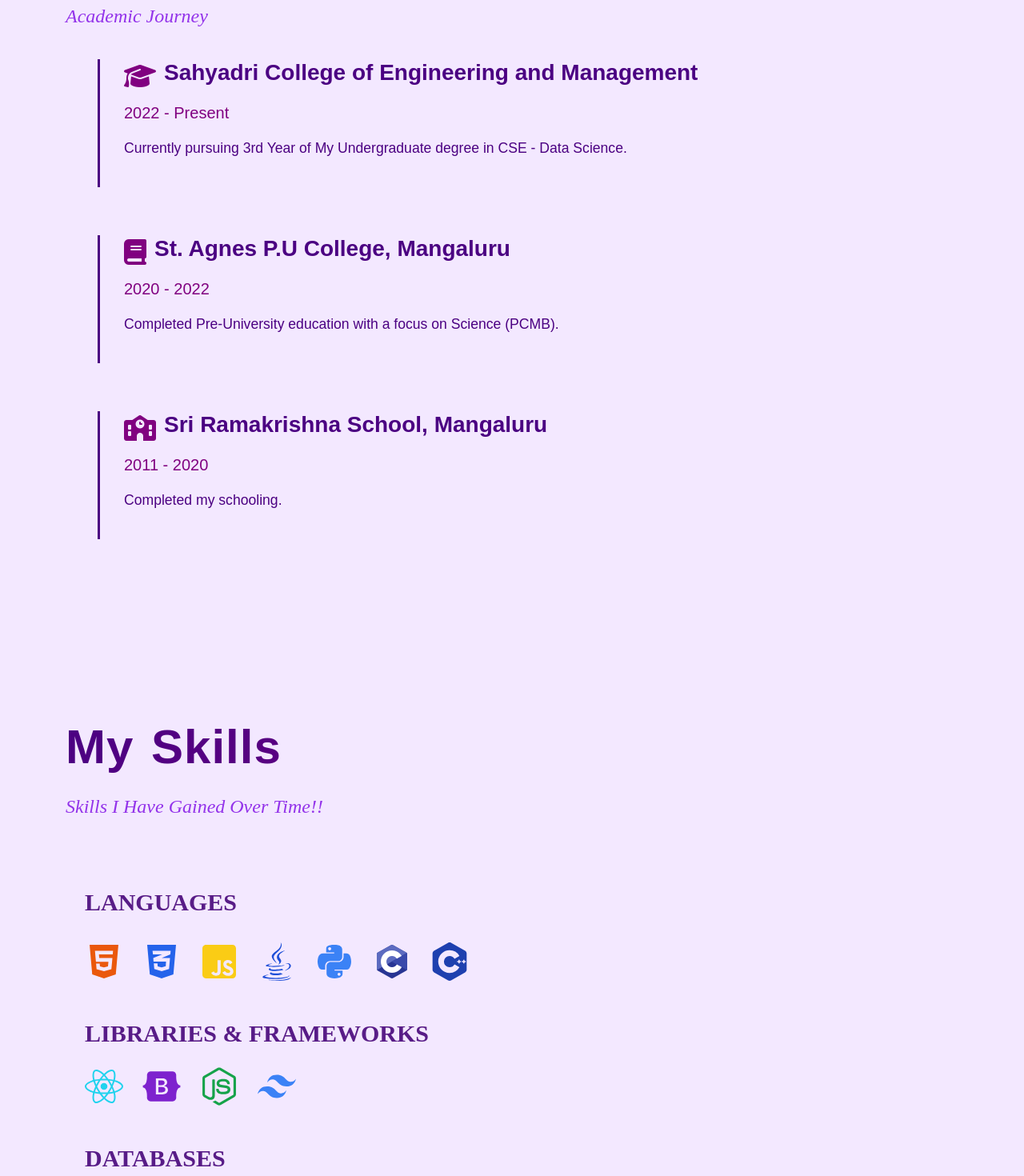
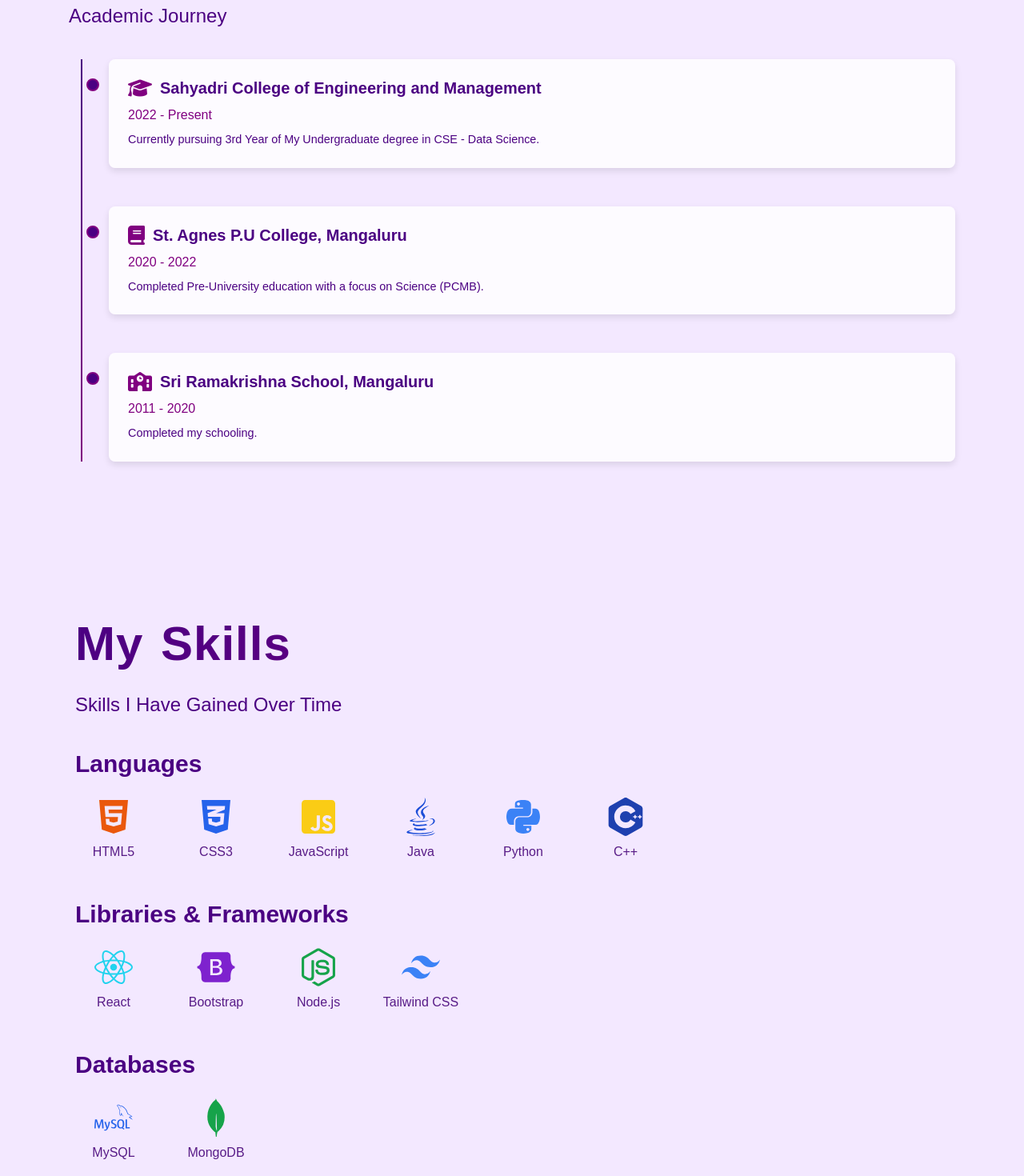
Before and after one commit to SameekshaMenda/portfolio, a React (Create React App) app: page / in a window 1280 px wide. Shown: the part 1200-2670 px from the top of the page at 80% size. Built offline with nearby package versions, Linux system fonts and the light colour scheme; no server answers.

Commit message:
eduction section

```diff
--- a/src/components/SkillsSection.js
+++ b/src/components/SkillsSection.js
@@ -1,6 +1,5 @@
 import React from "react";
 import "../css/App.css";
-
 import {
     FaHtml5,
     FaCss3Alt,
@@ -13,17 +12,8 @@ import {
     FaJava,
     FaFigma,
 } from "react-icons/fa";
-import { SiCplusplus, SiTailwindcss } from "react-icons/si"; // Add SiTailwindcss
+import { SiCplusplus, SiTailwindcss, SiMysql, SiMongodb, SiPostman, SiVisualstudiocode } from "react-icons/si";
 
-//import { SiCplusplus } from "react-icons/si";
-
-// Import the custom icons
-import CIcon from "../icons/c icon.png";
-import postman from "../icons/postman.png";
-import vscode from "../icons/vscode.png";
-import mysql from "../icons/mysql.png";
-import mongodb from "../icons/mongodb.png";
-import tailwind from "../icons/tailwind.png";
 const SkillsSection = () => {
     return (
         <section
@@ -31,123 +21,106 @@ const SkillsSection = () => {
             style={{
                 backgroundColor: "#F3E8FF",
                 position: "relative",
-                paddingTop: "80px",
-                paddingBottom: "80px",
+                padding: "80px 0",
+                fontFamily: "'Poppins', sans-serif"
             }}
         >
-            <div className="container">
-                <p
-                    className="text-6xl font-bold text-transparent mb-4"
+            <div className="container px-4">
+                <h1
+                    className="text-4xl md:text-6xl font-bold mb-4"
                     style={{
                         backgroundImage: 'linear-gradient(120deg, #4B0082, #800080)',
                         backgroundClip: 'text',
                         WebkitBackgroundClip: 'text',
-                        animation: 'glitter 1.5s infinite linear',
-                        fontFamily: "'Poppins', sans-serif",
-                        // display: "inline-block", //gives gradient effect
+                        color: 'transparent',
                         wordSpacing: '4px',
                         letterSpacing: "1px",
-                        lineHeight: "1.2" // Increase spacing between lines to solve y problem
-
+                        lineHeight: "1.2"
                     }}
                 >
                     My Skills
-                </p>
+                </h1>
 
-
-                <p
-                    className="text-lg text-purple-600 italic mb-10"
+                <h2
+                    className="text-xl md:text-2xl mb-10"
                     style={{
-                        fontFamily: "'Lobster', cursive",
-                        fontSize: "1.5rem",
+                        color: "#4B0082",
+                        fontWeight: "500"
                     }}
                 >
-                    Skills I Have Gained Over Time!!
-                </p>
+                    Skills I Have Gained Over Time
+                </h2>
 
-                {/* Skill Icons */}
-                <div className="skills-section py-12 px-6">
-                   {/* Section: Languages */}
-<div className="mb-12">
-    <h2 className="text-3xl font-bold text-purple-900 mb-8" style={{ fontFamily: "'Lobster', cursive" }}>
-        LANGUAGES
-    </h2>
-    <div className="flex flex-wrap items-center gap-6">
-        {[
-            { icon: <FaHtml5 className="text-orange-600 text-5xl" /> },
-            { icon: <FaCss3Alt className="text-blue-600 text-5xl" /> },
-            { icon: <FaJsSquare className="text-yellow-400 text-5xl" /> },
-            { icon: <FaJava className="text-blue-700 text-5xl" /> },
-            { icon: <FaPython className="text-blue-500 text-5xl" /> },
-            { icon: <img src={CIcon} alt="C" className="w-12 h-12" /> },
-            { icon: <SiCplusplus className="text-blue-800 text-5xl" /> },
-        ].map((item, index) => (
-            <div key={index} className="flex items-center">
-                {item.icon}
-            </div>
-        ))}
+                {/* Skill Categories */}
+                <div className="space-y-12">
+                    {/* Languages */}
+                    <div>
+                        <h3 className="text-2xl md:text-3xl font-bold mb-6" style={{ color: "#4B0082" }}>
+                            Languages
+                        </h3>
+                        <div className="flex flex-wrap gap-8 justify-center md:justify-start">
+                            <SkillIcon icon={<FaHtml5 />} color="text-orange-600" name="HTML5" />
+                            <SkillIcon icon={<FaCss3Alt />} color="text-blue-600" name="CSS3" />
+                            <SkillIcon icon={<FaJsSquare />} color="text-yellow-400" name="JavaScript" />
+                            <SkillIcon icon={<FaJava />} color="text-blue-700" name="Java" />
+                            <SkillIcon icon={<FaPython />} color="text-blue-500" name="Python" />
+                            <SkillIcon icon={<SiCplusplus />} color="text-blue-800" name="C++" />
                         </div>
                     </div>
 
                     {/* Libraries & Frameworks */}
-<div className="mb-12">
-    <h2 className="text-3xl font-bold text-purple-900 mb-6" style={{ fontFamily: "'Lobster', cursive" }}>
-        LIBRARIES & FRAMEWORKS
-    </h2>
-    <div className="flex flex-wrap items-center gap-6">
-        {[
-            { icon: <FaReact className="text-cyan-400 text-5xl" /> },
-            { icon: <FaBootstrap className="text-purple-700 text-5xl" /> },
-            { icon: <FaNodeJs className="text-green-600 text-5xl" /> },
-            { icon: <SiTailwindcss className="text-blue-500 text-5xl" /> },
-        ].map((item, index) => (
-            <div key={index} className="flex items-center">
-                {item.icon}
-            </div>
-        ))}
+                    <div>
+                        <h3 className="text-2xl md:text-3xl font-bold mb-6" style={{ color: "#4B0082" }}>
+                            Libraries & Frameworks
+                        </h3>
+                        <div className="flex flex-wrap gap-8 justify-center md:justify-start">
+                            <SkillIcon icon={<FaReact />} color="text-cyan-400" name="React" />
+                            <SkillIcon icon={<FaBootstrap />} color="text-purple-700" name="Bootstrap" />
+                            <SkillIcon icon={<FaNodeJs />} color="text-green-600" name="Node.js" />
+                            <SkillIcon icon={<SiTailwindcss />} color="text-blue-500" name="Tailwind CSS" />
                         </div>
                     </div>
 
                     {/* Databases */}
-<div className="mb-12">
-    <h2 className="text-3xl font-bold text-purple-900 mb-6" style={{ fontFamily: "'Lobster', cursive" }}>
-        DATABASES
-    </h2>
-    <div className="flex flex-wrap items-center gap-6">
-        {[
-            { icon: <img src={mysql} alt="MySQL" className="w-12 h-12" /> },
-            { icon: <img src={mongodb} alt="MongoDB" className="w-12 h-12" /> },
-        ].map((item, index) => (
-            <div key={index} className="flex items-center">
-                {item.icon}
-            </div>
-        ))}
+                    <div>
+                        <h3 className="text-2xl md:text-3xl font-bold mb-6" style={{ color: "#4B0082" }}>
+                            Databases
+                        </h3>
+                        <div className="flex flex-wrap gap-8 justify-center md:justify-start">
+                            <SkillIcon icon={<SiMysql />} color="text-blue-600" name="MySQL" />
+                            <SkillIcon icon={<SiMongodb />} color="text-green-600" name="MongoDB" />
                         </div>
                     </div>
 
                     {/* Tools */}
                     <div>
-    <h2 className="text-3xl font-bold text-purple-900 mb-6" style={{ fontFamily: "'Lobster', cursive" }}>
-        TOOLS
-    </h2>
-    <div className="flex flex-wrap items-center gap-6">
-        {[
-            { icon: <FaGit className="text-red-600 text-5xl" /> },
-            { icon: <img src={vscode} alt="VS Code" className="w-12 h-12" /> },
-            { icon: <img src={postman} alt="Postman" className="w-12 h-12" /> },
-            { icon: <FaFigma className="text-purple-500 text-5xl" /> },
-        ].map((item, index) => (
-            <div key={index} className="flex items-center">
-                {item.icon}
-            </div>
-        ))}
+                        <h3 className="text-2xl md:text-3xl font-bold mb-6" style={{ color: "#4B0082" }}>
+                            Tools
+                        </h3>
+                        <div className="flex flex-wrap gap-8 justify-center md:justify-start">
+                            <SkillIcon icon={<FaGit />} color="text-red-600" name="Git" />
+                            <SkillIcon icon={<SiVisualstudiocode />} color="text-blue-600" name="VS Code" />
+                            <SkillIcon icon={<SiPostman />} color="text-orange-600" name="Postman" />
+                            <SkillIcon icon={<FaFigma />} color="text-purple-500" name="Figma" />
                         </div>
                     </div>
-
                 </div>
             </div>
         </section>
     );
 };
 
+const SkillIcon = ({ icon, color, name }) => {
+    return (
+        <div className="flex flex-col items-center w-20 md:w-24">
+            <div className={`text-4xl md:text-5xl mb-2 ${color}`}>
+                {icon}
+            </div>
+            <span className="text-sm md:text-base text-center text-purple-900 font-medium">
+                {name}
+            </span>
+        </div>
+    );
+};
+
 export default SkillsSection;
--- a/src/components/education.js
+++ b/src/components/education.js
@@ -1,35 +1,30 @@
 import React, { useEffect } from 'react';
-import { Player } from '@lottiefiles/react-lottie-player'; // Import Lottie Player
-import animationData from "../developer.json";  // Replace with your animation file path
-import '../css/App.css';
 import AOS from 'aos';
 import "bootstrap/dist/css/bootstrap.min.css";
-import 'aos/dist/aos.css'; // Import AOS styles
-import 'font-awesome/css/font-awesome.min.css';
+import 'aos/dist/aos.css';
 import '@fortawesome/fontawesome-free/css/all.min.css';
 
 const Education = () => {
   useEffect(() => {
-    // Initialize AOS on page load
     AOS.init({
-      duration: 1000, // Animation duration
-      easing: 'ease-out', // Smooth easing
-      once: false, // Keeps the animation triggered every time the section is viewed
-      offset: 200, // Trigger animation earlier
+      duration: 1000,
+      easing: 'ease-out',
+      once: false,
+      offset: 200,
     });
-
-    // Reset AOS animations on route change (for repeated effects)
     AOS.refresh();
 
     return () => {
-      // Clean up AOS on unmount
       AOS.refresh();
     };
   }, []);
 
   return (
-    <div className="App" style={{ backgroundColor: "#F3E8FF", color: "#4B0082" }}>
-
+    <div className="App" style={{
+      backgroundColor: "#F3E8FF",
+      color: "#4B0082",
+      fontFamily: "'Poppins', sans-serif"
+    }}>
       {/* Curvy Bottom for Home Section */}
       <svg
         xmlns="http://www.w3.org/2000/svg"
@@ -53,10 +48,9 @@ const Education = () => {
         id="education"
         className="py-16 text-left"
         style={{
-          backgroundColor: "#F3E8FF", // Pink background
+          backgroundColor: "#F3E8FF",
           position: "relative",
           paddingTop: "160px",
-          fontFamily: "'Poppins', sans-serif", // Increased space to ensure title visibility
         }}
       >
         {/* Curvy Top for Education Section */}
@@ -78,130 +72,238 @@ const Education = () => {
           />
         </svg>
 
-        <div className="container">
-                <p
-                    className="text-6xl font-bold text-transparent mb-4"
+        <div className="container px-3">
+          <div className="row">
+            <div className="col-12">
+              <h1
+                className="text-4xl md:text-6xl font-bold mb-4"
                 style={{
                   backgroundImage: 'linear-gradient(120deg, #4B0082, #800080)',
                   backgroundClip: 'text',
                   WebkitBackgroundClip: 'text',
-                        animation: 'glitter 1.5s infinite linear',
-                        fontFamily: "'Poppins', sans-serif",
-                        // display: "inline-block", //gives gradient effect
+                  color: 'transparent',
                   wordSpacing: '4px',
                   letterSpacing: "1px",
-                        lineHeight: "1.2" // Increase spacing between lines to solve y problem
-
+                  lineHeight: "1.2",
                 }}
               >
                 My Education
-                </p>
-          <p
-                    className="text-lg text-purple-600 italic mb-10"
+              </h1>
+              <h2
+                className="text-lg mb-10"
                 style={{
-                        fontFamily: "'Lobster', cursive",
                   fontSize: "1.5rem",
+                  color: "#4B0082",
+                  fontWeight: "500"
                 }}
               >
                 Academic Journey
-                </p>
+              </h2>
+            </div>
+          </div>
 
+          {/* Timeline */}
+          <div className="row">
+            <div className="col-12">
+              <div style={{
+                position: "relative",
+                paddingLeft: "30px"
+              }}>
+                {/* Timeline line */}
+                <div style={{
+                  position: "absolute",
+                  left: "15px",
+                  top: 0,
+                  bottom: 0,
+                  width: "2px",
+                  background: "linear-gradient(to bottom, #4B0082, #800080)"
+                }}></div>
 
-          {/* Tagline */}
-          {/* <p
-            className="text-lg mb-10"
+                {/* Timeline Item 1 */}
+                <div
+                  className="mb-5"
+                  data-aos="fade-up"
+                  data-aos-delay="100"
                   style={{
-              fontFamily: "'Pacifico', cursive", // A more elegant and playful font
-              fontSize: "2rem", // Slightly larger for emphasis
-              color: "#800080", // A deeper purple for contrast
-              textAlign: "center", // Center-aligned for better balance
-              marginTop: "20px", // Added space above the tagline
-              textShadow: "2px 2px 4px rgba(0, 0, 0, 0.1)", // Subtle shadow for depth
+                    position: "relative",
+                    paddingLeft: "20px"
                   }}
                 >
-            "Empowering the future through continuous learning and innovation."
-          </p> */}
+                  <div style={{
+                    background: "rgba(255, 255, 255, 0.8)",
+                    borderRadius: "8px",
+                    boxShadow: "0 4px 8px rgba(0, 0, 0, 0.1)",
+                    padding: "1.5rem",
+                    position: "relative"
+                  }}>
+                    {/* Timeline dot */}
+                    <div style={{
+                      position: "absolute",
+                      left: "-28px",
+                      top: "24px",
+                      width: "16px",
+                      height: "16px",
+                      borderRadius: "50%",
+                      background: "#4B0082",
+                      border: "2px solid #800080"
+                    }}></div>
 
-          {/* Divider */}
-          {/* <div
-            style={{
-              width: "100px",
-              height: "4px",
-              background: "linear-gradient(90deg, #4B0082, #800080)",
-              margin: "40px auto",
-              borderRadius: "2px",
-            }}
-            data-aos="fade-up"
-            data-aos-delay="200"
-          ></div> */}
-
-          {/* Timeline with Simple Line and Content */}
-          <div className="timeline">
-            <div
-              className="timeline-item"
-              data-aos="fade-up"
-              data-aos-delay="100"
-              data-aos-duration="1500"
-              data-aos-offset="200"
-            >
-              <div className="timeline-content">
                     <div style={{ display: "flex", alignItems: "center", marginBottom: "10px" }}>
-                  <i className="fas fa-graduation-cap" style={{ fontSize: "2rem", color: "#800080", marginRight: "10px" }}></i>
-                  <h5 className="edu-institute" style={{ color: "#4B0082", fontSize: "1.75rem", fontWeight: "bold" }}>
+                      <i className="fas fa-graduation-cap" style={{
+                        fontSize: "1.5rem",
+                        color: "#800080",
+                        marginRight: "10px"
+                      }}></i>
+                      <h3 style={{
+                        color: "#4B0082",
+                        fontSize: "1.25rem",
+                        fontWeight: "bold",
+                        margin: 0
+                      }}>
                         Sahyadri College of Engineering and Management
-                  </h5>
+                      </h3>
                     </div>
-                <p className="edu-duration" style={{ color: "#800080", fontSize: "1.25rem", fontWeight: "500" }}>
+                    <p style={{
+                      color: "#800080",
+                      fontSize: "1rem",
+                      fontWeight: "500",
+                      marginBottom: "0.5rem"
+                    }}>
                       2022 - Present
                     </p>
-                <p className="edu-description" style={{ color: "#4B0082", fontSize: "1.1rem" }}>
+                    <p style={{
+                      color: "#4B0082",
+                      fontSize: "0.9rem",
+                      margin: 0
+                    }}>
                       Currently pursuing 3rd Year of My Undergraduate degree in CSE - Data Science.
                     </p>
-
                   </div>
                 </div>
+
+                {/* Timeline Item 2 */}
                 <div
-              className="timeline-item"
+                  className="mb-5"
                   data-aos="fade-up"
                   data-aos-delay="300"
-              data-aos-duration="1500"
-              data-aos-offset="200"
+                  style={{
+                    position: "relative",
+                    paddingLeft: "20px"
+                  }}
                 >
-              <div className="timeline-content">
+                  <div style={{
+                    background: "rgba(255, 255, 255, 0.8)",
+                    borderRadius: "8px",
+                    boxShadow: "0 4px 8px rgba(0, 0, 0, 0.1)",
+                    padding: "1.5rem",
+                    position: "relative"
+                  }}>
+                    {/* Timeline dot */}
+                    <div style={{
+                      position: "absolute",
+                      left: "-28px",
+                      top: "24px",
+                      width: "16px",
+                      height: "16px",
+                      borderRadius: "50%",
+                      background: "#4B0082",
+                      border: "2px solid #800080"
+                    }}></div>
+
                     <div style={{ display: "flex", alignItems: "center", marginBottom: "10px" }}>
-                  <i className="fas fa-book" style={{ fontSize: "2rem", color: "#800080", marginRight: "10px" }}></i>
-                  <h5 className="edu-institute" style={{ color: "#4B0082", fontSize: "1.75rem", fontWeight: "bold" }}>
+                      <i className="fas fa-book" style={{
+                        fontSize: "1.5rem",
+                        color: "#800080",
+                        marginRight: "10px"
+                      }}></i>
+                      <h3 style={{
+                        color: "#4B0082",
+                        fontSize: "1.25rem",
+                        fontWeight: "bold",
+                        margin: 0
+                      }}>
                         St. Agnes P.U College, Mangaluru
-                  </h5>
+                      </h3>
                     </div>
-                <p className="edu-duration" style={{ color: "#800080", fontSize: "1.25rem", fontWeight: "500" }}>
+                    <p style={{
+                      color: "#800080",
+                      fontSize: "1rem",
+                      fontWeight: "500",
+                      marginBottom: "0.5rem"
+                    }}>
                       2020 - 2022
                     </p>
-                <p className="edu-description" style={{ color: "#4B0082", fontSize: "1.1rem" }}>
+                    <p style={{
+                      color: "#4B0082",
+                      fontSize: "0.9rem",
+                      margin: 0
+                    }}>
                       Completed Pre-University education with a focus on Science (PCMB).
                     </p>
                   </div>
                 </div>
+
+                {/* Timeline Item 3 */}
                 <div
-              className="timeline-item"
+                  className="mb-5"
                   data-aos="fade-up"
                   data-aos-delay="500"
-              data-aos-duration="1500"
-              data-aos-offset="200"
+                  style={{
+                    position: "relative",
+                    paddingLeft: "20px"
+                  }}
                 >
-              <div className="timeline-content">
+                  <div style={{
+                    background: "rgba(255, 255, 255, 0.8)",
+                    borderRadius: "8px",
+                    boxShadow: "0 4px 8px rgba(0, 0, 0, 0.1)",
+                    padding: "1.5rem",
+                    position: "relative"
+                  }}>
+                    {/* Timeline dot */}
+                    <div style={{
+                      position: "absolute",
+                      left: "-28px",
+                      top: "24px",
+                      width: "16px",
+                      height: "16px",
+                      borderRadius: "50%",
+                      background: "#4B0082",
+                      border: "2px solid #800080"
+                    }}></div>
+
                     <div style={{ display: "flex", alignItems: "center", marginBottom: "10px" }}>
-                  <i className="fas fa-school" style={{ fontSize: "2rem", color: "#800080", marginRight: "10px" }}></i>
-                  <h5 className="edu-institute" style={{ color: "#4B0082", fontSize: "1.75rem", fontWeight: "bold" }}>
+                      <i className="fas fa-school" style={{
+                        fontSize: "1.5rem",
+                        color: "#800080",
+                        marginRight: "10px"
+                      }}></i>
+                      <h3 style={{
+                        color: "#4B0082",
+                        fontSize: "1.25rem",
+                        fontWeight: "bold",
+                        margin: 0
+                      }}>
                         Sri Ramakrishna School, Mangaluru
-                  </h5>
+                      </h3>
                     </div>
-                <p className="edu-duration" style={{ color: "#800080", fontSize: "1.25rem", fontWeight: "500" }}>
+                    <p style={{
+                      color: "#800080",
+                      fontSize: "1rem",
+                      fontWeight: "500",
+                      marginBottom: "0.5rem"
+                    }}>
                       2011 - 2020
                     </p>
-                <p className="edu-description" style={{ color: "#4B0082", fontSize: "1.1rem" }}>
+                    <p style={{
+                      color: "#4B0082",
+                      fontSize: "0.9rem",
+                      margin: 0
+                    }}>
                       Completed my schooling.
                     </p>
+                  </div>
+                </div>
               </div>
             </div>
           </div>
--- a/src/css/App.css
+++ b/src/css/App.css
@@ -210,3 +210,15 @@
 /* body {
   padding-top: 60px;
 } */  /* Adjust based on navbar height */
+
+/* Ensure Poppins font is loaded */
+@import url('https://fonts.googleapis.com/css2?family=Poppins:wght@400;500;600;700&display=swap');
+
+/* Optional: Add hover effects */
+.skill-icon {
+  transition: transform 0.3s ease;
+}
+
+.skill-icon:hover {
+  transform: scale(1.1);
+}
```
Lines whose indentation alone changed are shown as unchanged.
